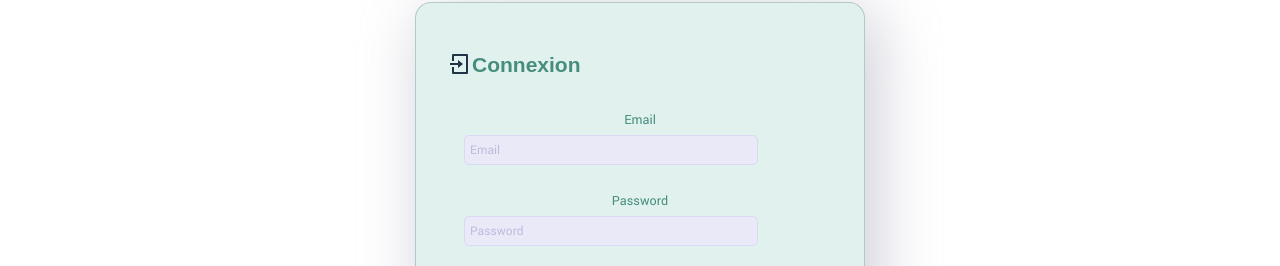
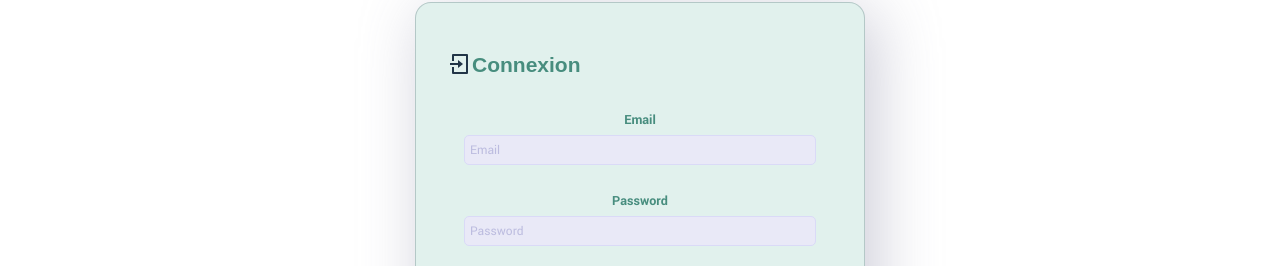
Before and after one commit to diginamic-projet-final-gp4/projet_final_gcjf, a React (Vite) app in the folder frontend/: page / in a window 1280 px wide. Shown: the part 219-485 px from the top of the page. Built offline with nearby package versions, Linux system fonts and the light colour scheme; a web font is replaced by a local one.

Commit message:
Update Css | loginpage & rapport

```diff
--- a/frontend/src/model/utils/context/UserContext.jsx
+++ b/frontend/src/model/utils/context/UserContext.jsx
@@ -4,7 +4,7 @@ export const UserContext = createContext();
 
 // eslint-disable-next-line react/prop-types
 export default function UserContextProvider({ children }) {
-  const [role, setRole] = useState()
+  const [role, setRole] = useState();
 
   async function postData(url = "", donnees = {}) {
     let options = {
@@ -51,14 +51,16 @@ export default function UserContextProvider({ children }) {
       throw new Error("Login or password incorrect");
     }
 
-    const res = await fetch("http://localhost:8082/api/user", {credentials: "include"}).then(response=>response.json())
-    setRole(res.role)
+    const res = await fetch("http://localhost:8082/api/user", {
+      credentials: "include",
+    }).then((response) => response.json());
+    setRole(res.role);
   };
 
   const logOut = async () => {
     const response = await postData("http://localhost:8082/logout");
     if (response.ok) {
-      setRole()
+      setRole();
       return;
     }
 
@@ -83,7 +85,9 @@ export default function UserContextProvider({ children }) {
   }
 
   return (
-    <UserContext.Provider value={{ signIn, logOut, postData, deleteData, updateData, role }}>
+    <UserContext.Provider
+      value={{ signIn, logOut, postData, deleteData, updateData, role }}
+    >
       {children}
     </UserContext.Provider>
   );
--- a/frontend/src/pages/Login/Login.css
+++ b/frontend/src/pages/Login/Login.css
@@ -44,7 +44,6 @@
     border-radius: 5px;
     background-color: #e9e9f7;
     padding: 5px;
-    width: 80%;
     color: #478d7e;
     border: 1px solid #dadaf7;
   }
@@ -62,6 +61,7 @@
     font-size: 14px;
     display: block;
     padding-bottom: 4px;
+    font-weight: 700;
   }
 
   button {
--- a/frontend/src/pages/Login/Login.jsx
+++ b/frontend/src/pages/Login/Login.jsx
@@ -41,6 +41,7 @@ export default function Login() {
         setValidation("");
       })
       .catch((e) => {
+        console.error(e);
         setValidation("Error, email or password incorrect");
       });
 
--- a/frontend/src/pages/Rapport/Rapport.css
+++ b/frontend/src/pages/Rapport/Rapport.css
@@ -57,7 +57,6 @@
   }
 
   form div select {
-    width: 100%;
     padding: 8px;
     border: 1px solid #ccc;
     border-radius: 5px;
```
Also changed, not shown: frontend/src/pages/Rapport/ListCollabActuelTable.jsx (+8 -1 lines).
